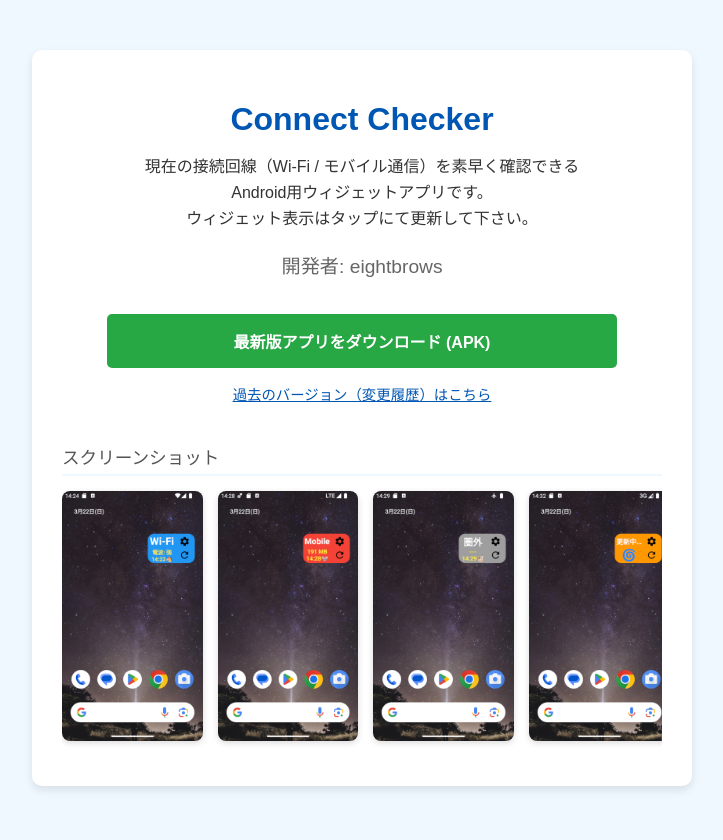
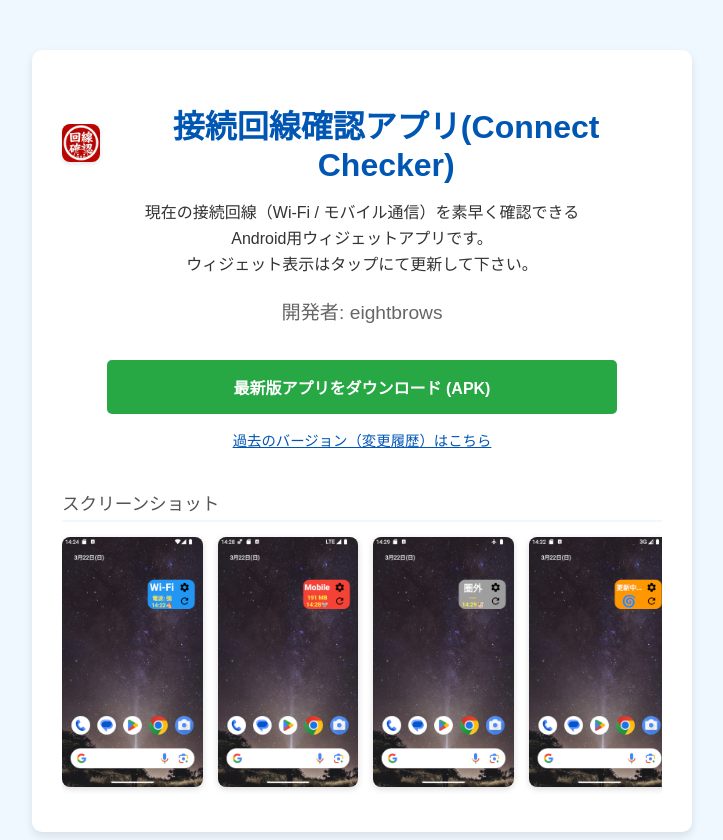
Before and after one commit to eightbrows/eightbrows.github.io, a plain HTML site: page index.html in a window 1280 px wide. Shown: the whole page, without its empty margins (278-1001 px from the left). Before the commit the page ends 800 px from the top, so only its background shows below. Drawn offline with Linux system fonts and the light colour scheme.

Commit message:
Update index.html
アプリアイコン追加。

```diff
--- a/index.html
+++ b/index.html
@@ -3,11 +3,14 @@
 <head>
     <meta charset="UTF-8">
     <meta name="viewport" content="width=device-width, initial-scale=1.0">
-    <title>Connect Checker - eightbrows</title>
+    <title>接続回線確認アプリ(Connect Checker) - eightbrows</title>
     <style>
         body { font-family: sans-serif; text-align: center; margin-top: 50px; background-color: #f0f8ff; color: #333; }
         .box { background-color: white; padding: 30px; border-radius: 10px; display: inline-block; box-shadow: 0 4px 8px rgba(0,0,0,0.1); max-width: 90%; width: 600px; }
-        h1 { color: #0056b3; margin-bottom: 15px; }
+
+        h1 { color: #0056b3; margin-bottom: 15px; display: flex; align-items: center; justify-content: center; gap: 10px; }
+        .app-icon { height: 1.2em; width: auto; border-radius: 8px; box-shadow: 0 2px 4px rgba(0,0,0,0.1); }
+
         .author { font-size: 1.2em; color: #666; margin-bottom: 25px; }
         .overview { margin-bottom: 20px; line-height: 1.6; }
         .btn { display: inline-block; padding: 15px 30px; background-color: #28a745; color: white; text-decoration: none; border-radius: 5px; font-weight: bold; margin-top: 10px; margin-bottom: 15px; width: 85%; box-sizing: border-box; }
@@ -37,7 +40,11 @@
 </head>
 <body>
     <div class="box">
-        <h1>Connect Checker</h1>
+        <h1>
+            <img src="img/cc_appicon_sm.png" alt="アプリアイコン" class="app-icon">
+            接続回線確認アプリ(Connect Checker)
+        </h1>
+
         <p class="overview">現在の接続回線（Wi-Fi / モバイル通信）を素早く確認できる<br>Android用ウィジェットアプリです。<br>ウィジェット表示はタップにて更新して下さい。</p>
         <p class="author">開発者: eightbrows</p>
 
@@ -77,17 +84,15 @@
         }
 
         function closeModal(event) {
-            // 背景部分をクリックした時だけ閉じる仕様
             if (event.target.id === 'magic-modal') {
                 document.getElementById('magic-modal').classList.remove('show');
             }
         }
 
         function changeImage(step, event) {
-            event.stopPropagation(); // 矢印をクリックした時に背景のクリック判定（閉じる処理）が暴発するのを防ぐ
+            event.stopPropagation();
             currentIdx += step;
 
-            // 最後の画像の次は最初の画像へ、最初の画像の前は最後の画像へループする
             if (currentIdx >= images.length) {
                 currentIdx = 0;
             } else if (currentIdx < 0) {
```
